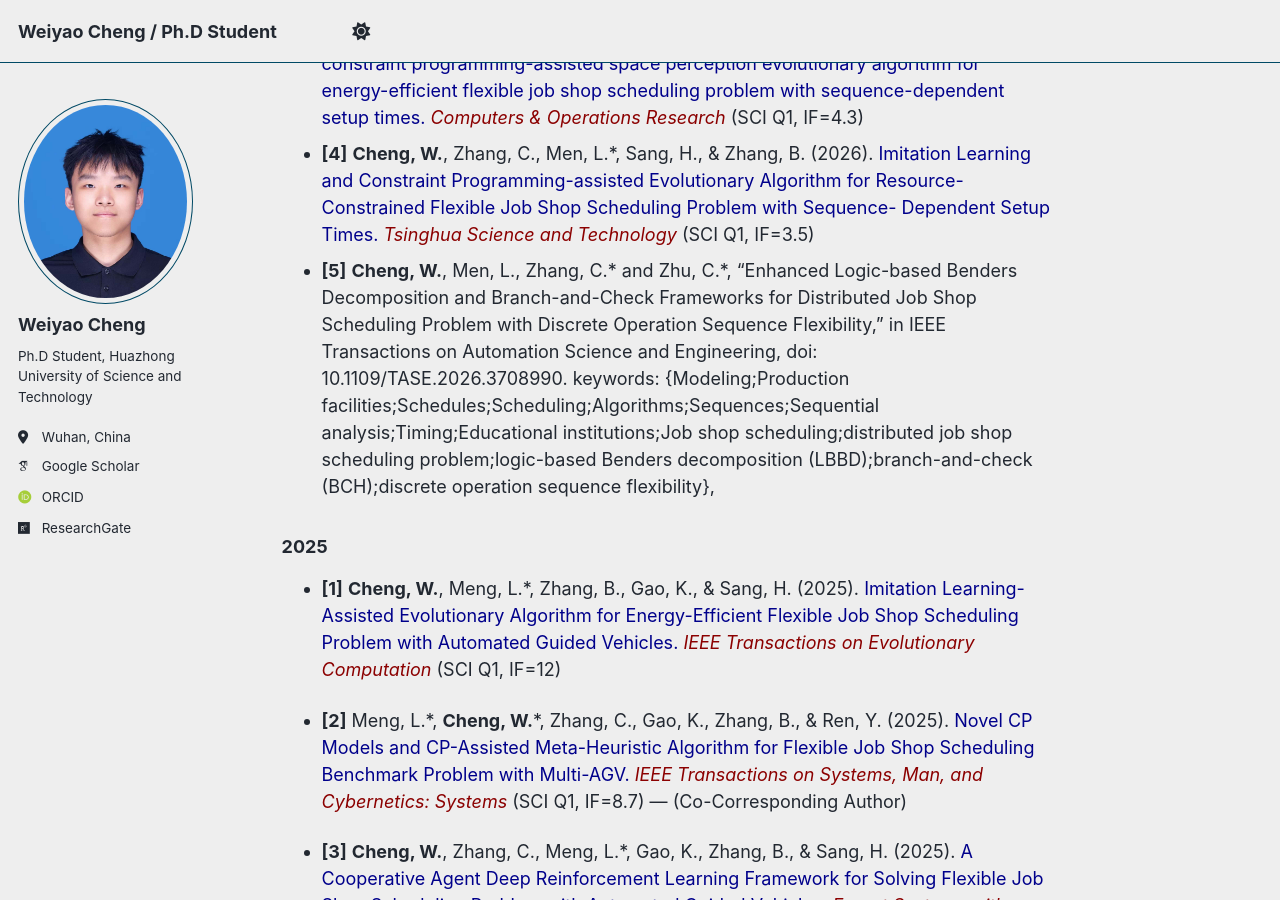
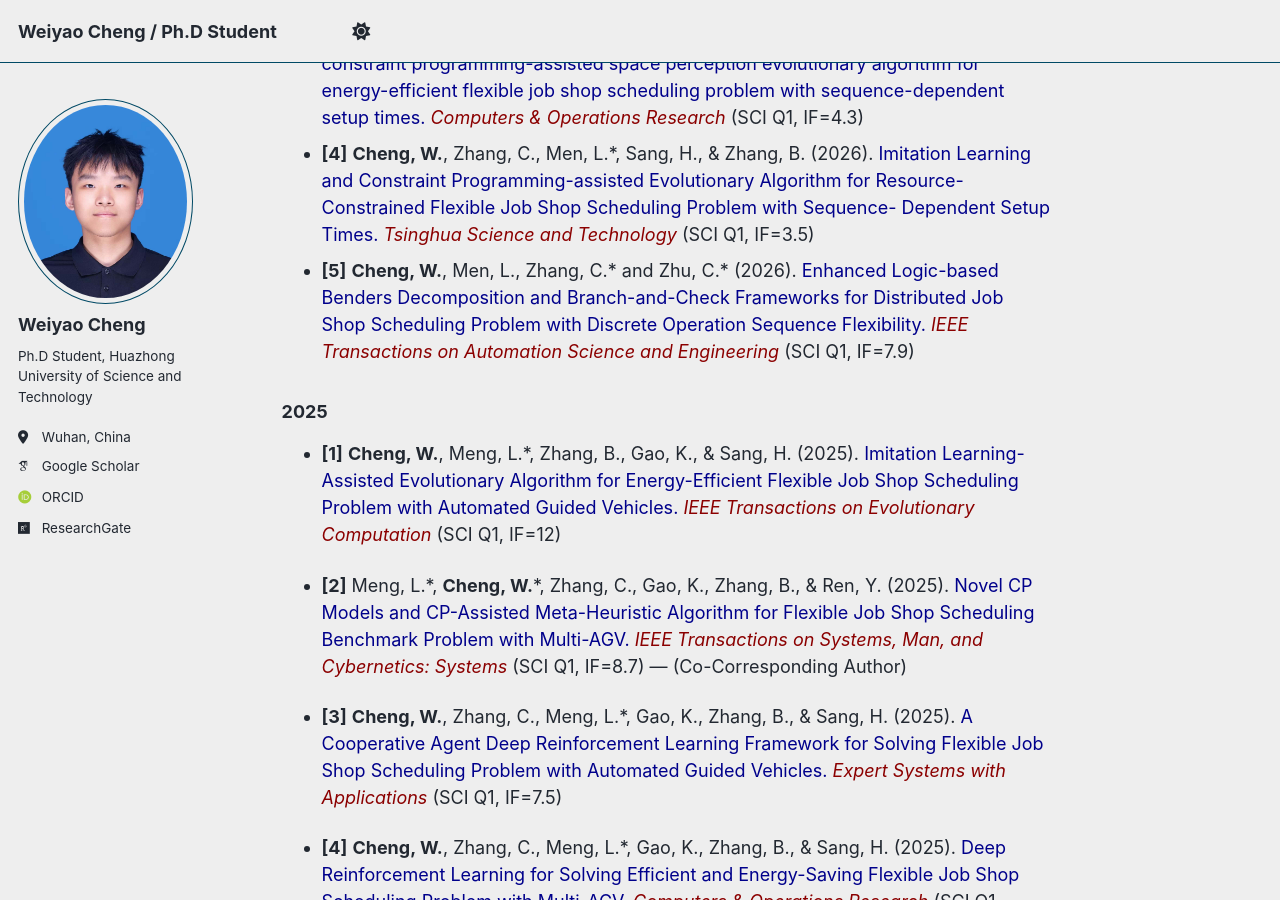
Before and after one commit to cwylcu080903/cwylcu080903.github.io, a Jekyll site: the page built from _pages/about.md, in a window 1280 px wide and 900 px high, scrolled down 861 px. Built offline with Jekyll 4.4.1, drawn with Linux system fonts in a browser that asks for light colours; some web fonts are replaced; a script bundle is joined from its source files by our own code; library files that are not in the unit come from our copies.

Commit message:
Update about.md

```diff
--- a/_pages/about.md
+++ b/_pages/about.md
@@ -21,7 +21,7 @@ Journal Publications
 - **[2]** **Cheng, W.**, Zhang, C., Meng, L.*, Ren, Y., Zhang B., & Zhang, M. (2026). <span style="color: #00008B;">Enhanced Logic-Based Benders Decomposition Approaches for Flexible Job Shop Scheduling Benchmark Problem with Discrete Operation Sequence Flexibility.</span> <i style="color: #8B0000;">Chinese Journal of Mechanical Engineering</i> (SCI Q1, IF=4.5)
 - **[3]** **Cheng, W.**, Zhang, C., Men, L.*, Ren, Y., & Zhang, B. (2026). <span style="color: #00008B;">Multi-threaded constraint programming-assisted space perception evolutionary algorithm for energy-efficient flexible job shop scheduling problem with sequence-dependent setup times. </span> <i style="color: #8B0000;">Computers & Operations Research</i> (SCI Q1, IF=4.3)
 - **[4]** **Cheng, W.**, Zhang, C., Men, L.*, Sang, H., & Zhang, B. (2026). <span style="color: #00008B;">Imitation Learning and Constraint Programming-assisted Evolutionary Algorithm for Resource-Constrained Flexible Job Shop Scheduling Problem with Sequence- Dependent Setup Times. </span> <i style="color: #8B0000;">Tsinghua Science and Technology</i> (SCI Q1, IF=3.5)
-- **[5]** **Cheng, W.**, Men, L., Zhang, C.* and Zhu, C.*, "Enhanced Logic-based Benders Decomposition and Branch-and-Check Frameworks for Distributed Job Shop Scheduling Problem with Discrete Operation Sequence Flexibility," in IEEE Transactions on Automation Science and Engineering, doi: 10.1109/TASE.2026.3708990. keywords: {Modeling;Production facilities;Schedules;Scheduling;Algorithms;Sequences;Sequential analysis;Timing;Educational institutions;Job shop scheduling;distributed job shop scheduling problem;logic-based Benders decomposition (LBBD);branch-and-check (BCH);discrete operation sequence flexibility},
+- **[5]** **Cheng, W.**, Men, L., Zhang, C.* and Zhu, C.* (2026). <span style="color: #00008B;">Enhanced Logic-based Benders Decomposition and Branch-and-Check Frameworks for Distributed Job Shop Scheduling Problem with Discrete Operation Sequence Flexibility. </span> <i style="color: #8B0000;"> IEEE Transactions on Automation Science and Engineering</i> (SCI Q1, IF=7.9)
 
 ### 2025
 - **[1]** **Cheng, W.**, Meng, L.*, Zhang, B., Gao, K., & Sang, H. (2025). <span style="color: #00008B;">Imitation Learning-Assisted Evolutionary Algorithm for Energy-Efficient Flexible Job Shop Scheduling Problem with Automated Guided Vehicles.</span> <i style="color: #8B0000;">IEEE Transactions on Evolutionary Computation</i> (SCI Q1, IF=12)
```
